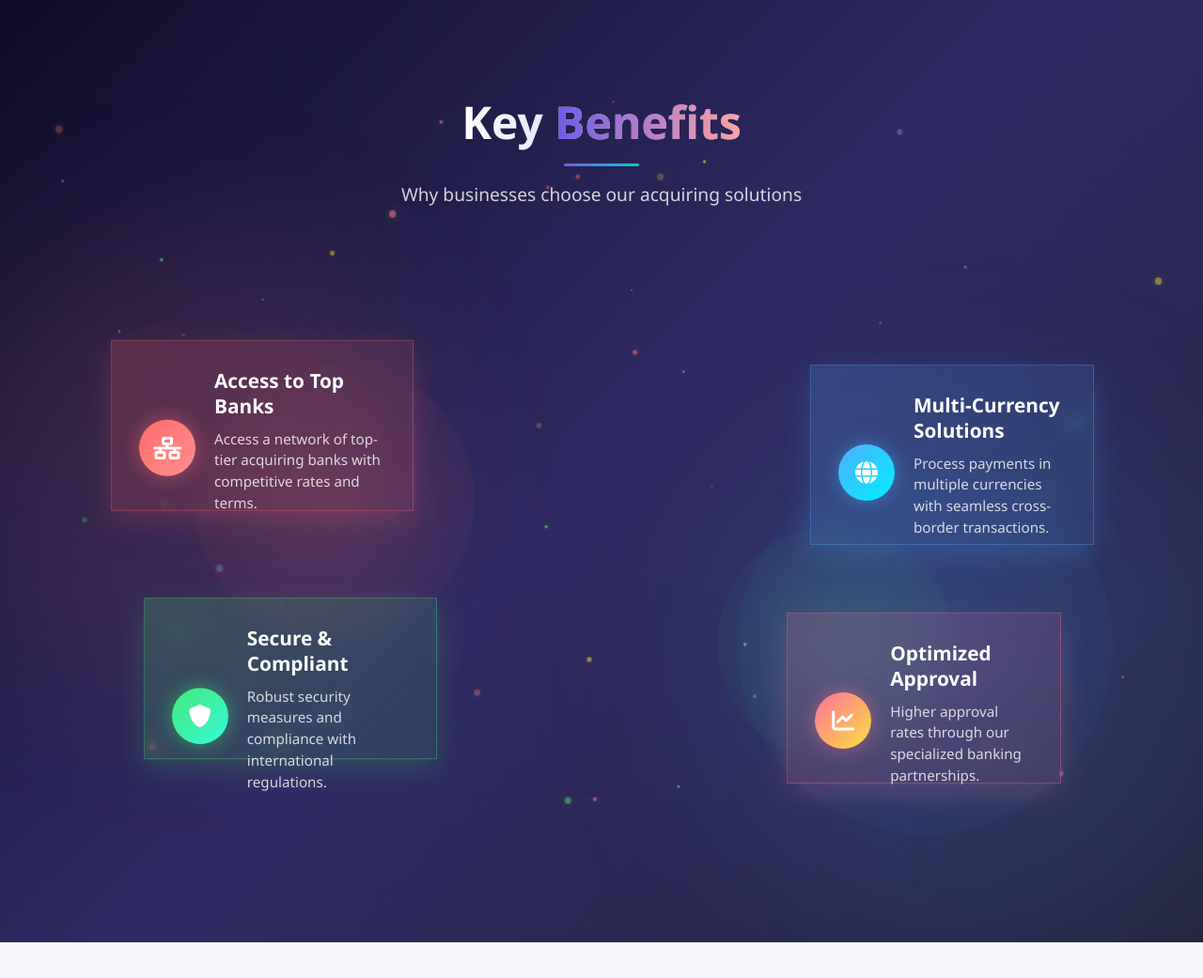
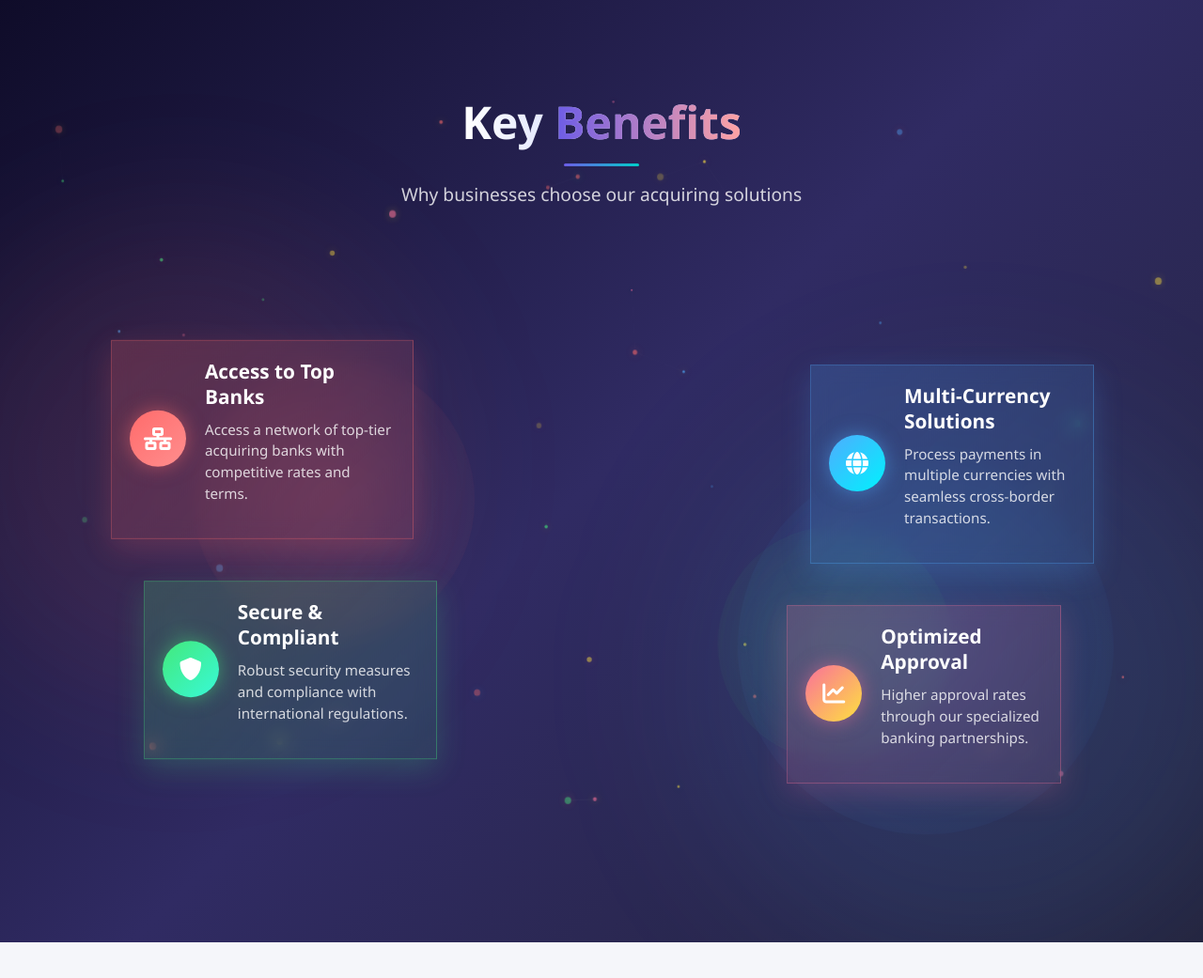
Before and after one commit to usmsam/spacecyber.ru, a Flask app: page / in a window 1280 px wide. Shown: the part 1093-2134 px from the top of the page at 94% size. Run offline with Flask 3, Linux system fonts and the light colour scheme.

Commit message:
pre relize

```diff
--- a/static/css/benefits.css
+++ b/static/css/benefits.css
@@ -151,7 +151,7 @@
   position: relative;
   display: flex;
   align-items: center;
-  padding: 30px;
+  padding: 20px;
   z-index: 1; /* Ensure content is above the ::after element */
   transition: transform 0.3s ease;
 }
@@ -161,7 +161,6 @@
   top: 10%;
   left: 5%;
   width: 320px;
-  height: 180px;
   animation: float-gentle 6s ease-in-out infinite;
 }
 
@@ -176,7 +175,6 @@
   top: 15%;
   right: 5%;
   width: 300px;
-  height: 190px;
   animation: float-gentle 7s ease-in-out infinite 1s;
 }
 
@@ -191,7 +189,6 @@
   bottom: 15%;
   left: 8%;
   width: 310px;
-  height: 170px;
   animation: float-gentle 8s ease-in-out infinite 0.5s;
 }
 
@@ -206,7 +203,6 @@
   bottom: 10%;
   right: 8%;
   width: 290px;
-  height: 180px;
   animation: float-gentle 7.5s ease-in-out infinite 1.5s;
 }
 
```
